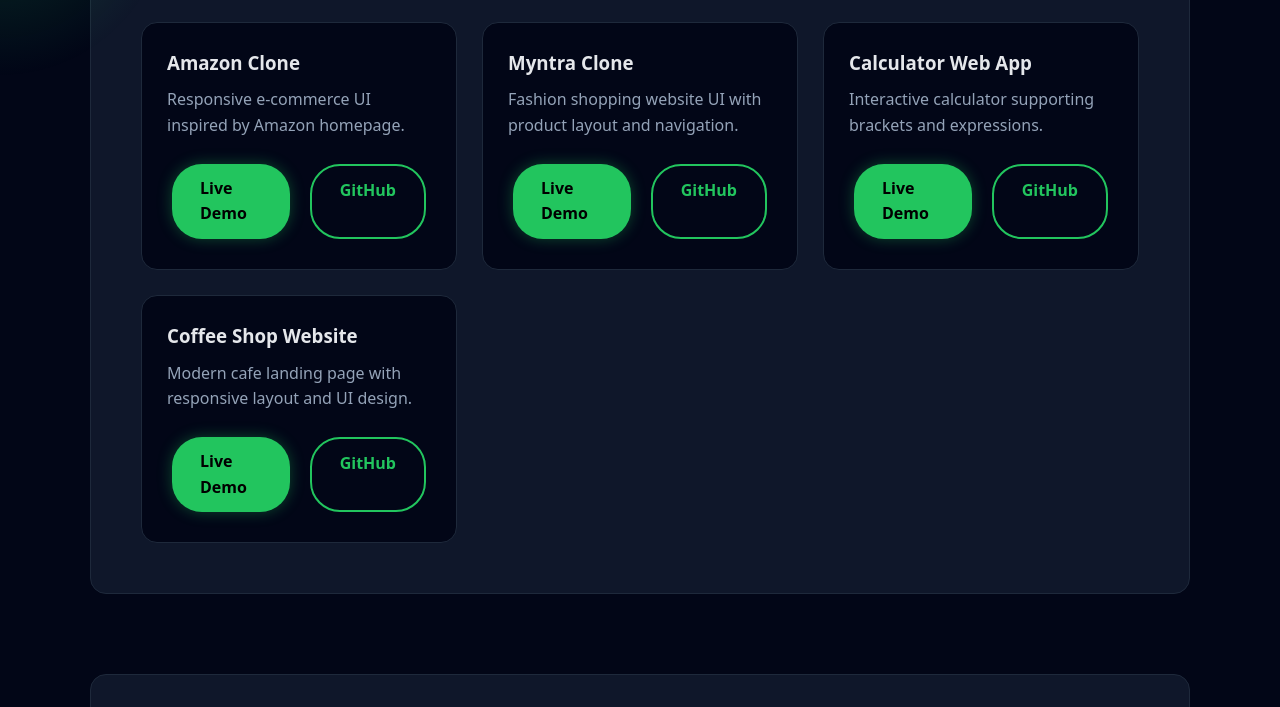
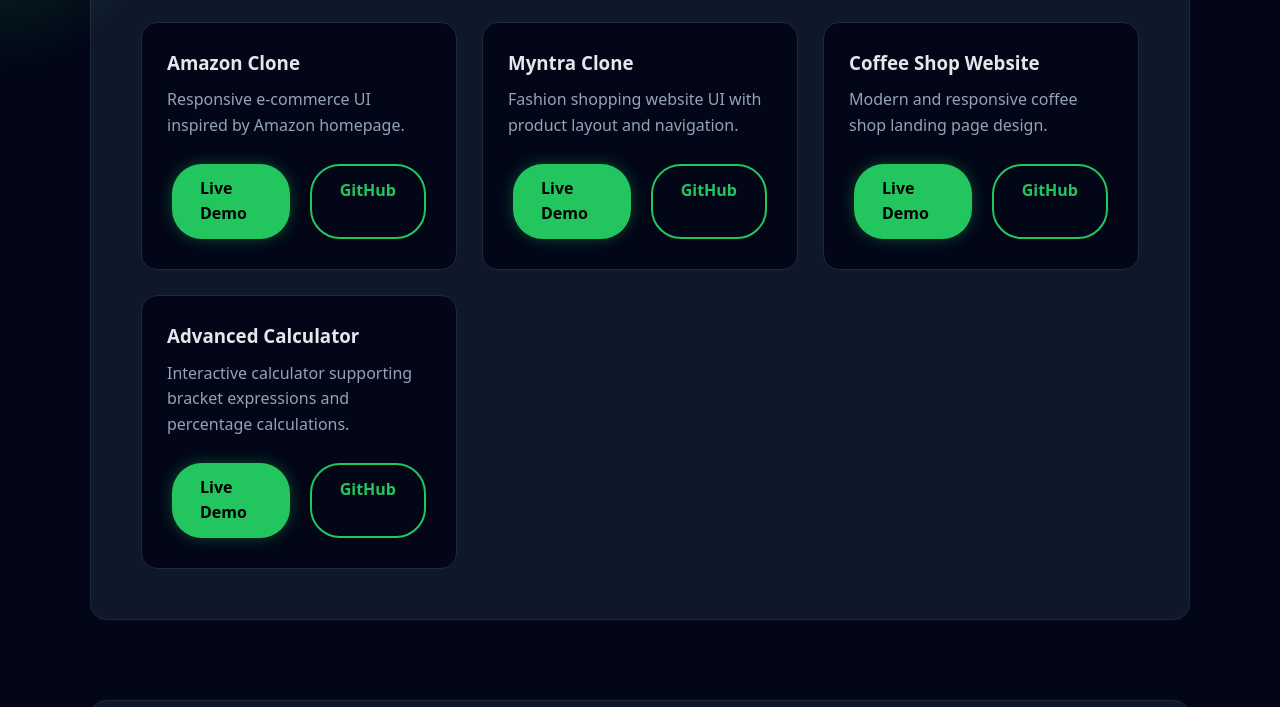
Before and after one commit to amit0526/my-portfolio, a plain HTML site: page index.html in a window 1280 px wide. Both pictures are taken after a click on the link "View Projects". Shown: the part 1771-2478 px from the top of the page. Drawn offline with nearby package versions, Linux system fonts and the light colour scheme; files whose address does not match are found by name.

Commit message:
Update index.html

```diff
--- a/index.html
+++ b/index.html
@@ -9,7 +9,7 @@
 
 <body>
 
-<!--NAVBAR  -->
+<!-- ===== NAVBAR ===== -->
 <header>
   <nav class="navbar">
     <h1 class="logo"><a href="#home">Amit Anand</a></h1>
@@ -24,7 +24,7 @@
   </nav>
 </header>
 
-<!--  HERO -->
+<!-- ===== HERO ===== -->
 <section id="home" class="home">
   <div class="home-content">
     <h2>Hello, I'm</h2>
@@ -38,7 +38,12 @@
 
     <div class="home-actions">
       <a href="#projects" class="btn primary">View Projects</a>
-      <a href="resume.pdf" class="btn secondary" target="_blank">Download Resume</a>
+      <!-- ⚠️ Yahan RAW resume link lagana -->
+      <a href="https://raw.githubusercontent.com/amit0526/My-Portfolio/main/Amit_Anand_Frontend_Developer_Resume_FINAL.pdf"
+         class="btn secondary"
+         target="_blank">
+         Download Resume
+      </a>
     </div>
   </div>
 </section>
@@ -46,13 +51,11 @@
 <!-- ===== ABOUT ===== -->
 <section id="about" class="section">
   <h2>About Me</h2>
-
   <p>
     I am a Frontend Developer with a strong foundation in HTML, CSS and JavaScript.
     I enjoy creating clean and responsive user interfaces. I am currently learning React
     and backend technologies to become a full-stack developer.
   </p>
-
   <p>
     I am actively looking for internship and junior frontend developer opportunities where
     I can contribute and grow as a developer.
@@ -62,9 +65,7 @@
 <!-- ===== SKILLS ===== -->
 <section id="skills" class="section">
   <h2>Skills</h2>
-
   <div class="skills-grid">
-
     <div class="skill-card">HTML</div>
     <div class="skill-card">CSS</div>
     <div class="skill-card">JavaScript</div>
@@ -73,7 +74,6 @@
     <div class="skill-card">MongoDB</div>
     <div class="skill-card">Git & GitHub</div>
     <div class="skill-card">VS Code</div>
-
   </div>
 </section>
 
@@ -83,47 +83,63 @@
 
   <div class="projects-container">
 
-    <!-- Amazon -->
+    <!-- Amazon Clone -->
     <div class="project-card">
       <h3>Amazon Clone</h3>
       <p>Responsive e-commerce UI inspired by Amazon homepage.</p>
 
       <div class="project-buttons">
-        <a href="#" class="btn primary">Live Demo</a>
-        <a href="#" class="btn secondary">GitHub</a>
+        <a href="https://amit0526.github.io/amazon-clone/" target="_blank" class="btn primary">
+          Live Demo
+        </a>
+        <a href="https://github.com/amit0526/amazon-clone" target="_blank" class="btn secondary">
+          GitHub
+        </a>
       </div>
     </div>
 
-    <!-- Myntra -->
+    <!-- Myntra Clone -->
     <div class="project-card">
       <h3>Myntra Clone</h3>
       <p>Fashion shopping website UI with product layout and navigation.</p>
 
       <div class="project-buttons">
-        <a href="#" class="btn primary">Live Demo</a>
-        <a href="#" class="btn secondary">GitHub</a>
-      </div>
-    </div>
-
-    <!-- Calculator -->
-    <div class="project-card">
-      <h3>Calculator Web App</h3>
-      <p>Interactive calculator supporting brackets and expressions.</p>
-
-      <div class="project-buttons">
-        <a href="#" class="btn primary">Live Demo</a>
-        <a href="#" class="btn secondary">GitHub</a>
+        <a href="https://amit0526.github.io/myntra-clone/" target="_blank" class="btn primary">
+          Live Demo
+        </a>
+        <a href="https://github.com/amit0526/myntra-clone" target="_blank" class="btn secondary">
+          GitHub
+        </a>
       </div>
     </div>
 
     <!-- Coffee Shop -->
     <div class="project-card">
       <h3>Coffee Shop Website</h3>
-      <p>Modern cafe landing page with responsive layout and UI design.</p>
+      <p>Modern and responsive coffee shop landing page design.</p>
 
       <div class="project-buttons">
-        <a href="#" class="btn primary">Live Demo</a>
-        <a href="#" class="btn secondary">GitHub</a>
+        <a href="https://amit0526.github.io/coffee-shop/" target="_blank" class="btn primary">
+          Live Demo
+        </a>
+        <a href="https://github.com/amit0526/coffee-shop" target="_blank" class="btn secondary">
+          GitHub
+        </a>
+      </div>
+    </div>
+
+    <!-- Calculator -->
+    <div class="project-card">
+      <h3>Advanced Calculator</h3>
+      <p>Interactive calculator supporting bracket expressions and percentage calculations.</p>
+
+      <div class="project-buttons">
+        <a href="https://amit0526.github.io/devcalc/" target="_blank" class="btn primary">
+          Live Demo
+        </a>
+        <a href="https://github.com/amit0526/devcalc/" target="_blank" class="btn secondary">
+          GitHub
+        </a>
       </div>
     </div>
 
@@ -141,15 +157,13 @@
   <h3>I’m open to internship and junior frontend opportunities.</h3>
 </section>
 
-<!-- ===== FOOTER ===== -->
 <footer>
   <p>© 2026 Amit Anand | All Rights Reserved</p>
 </footer>
 
-
-
 <script src="https://unpkg.com/typed.js@2.1.0/dist/typed.umd.js"></script>
 <script src="https://unpkg.com/scrollreveal"></script>
 <script src="script/script.js"></script>
+
 </body>
 </html>
```
